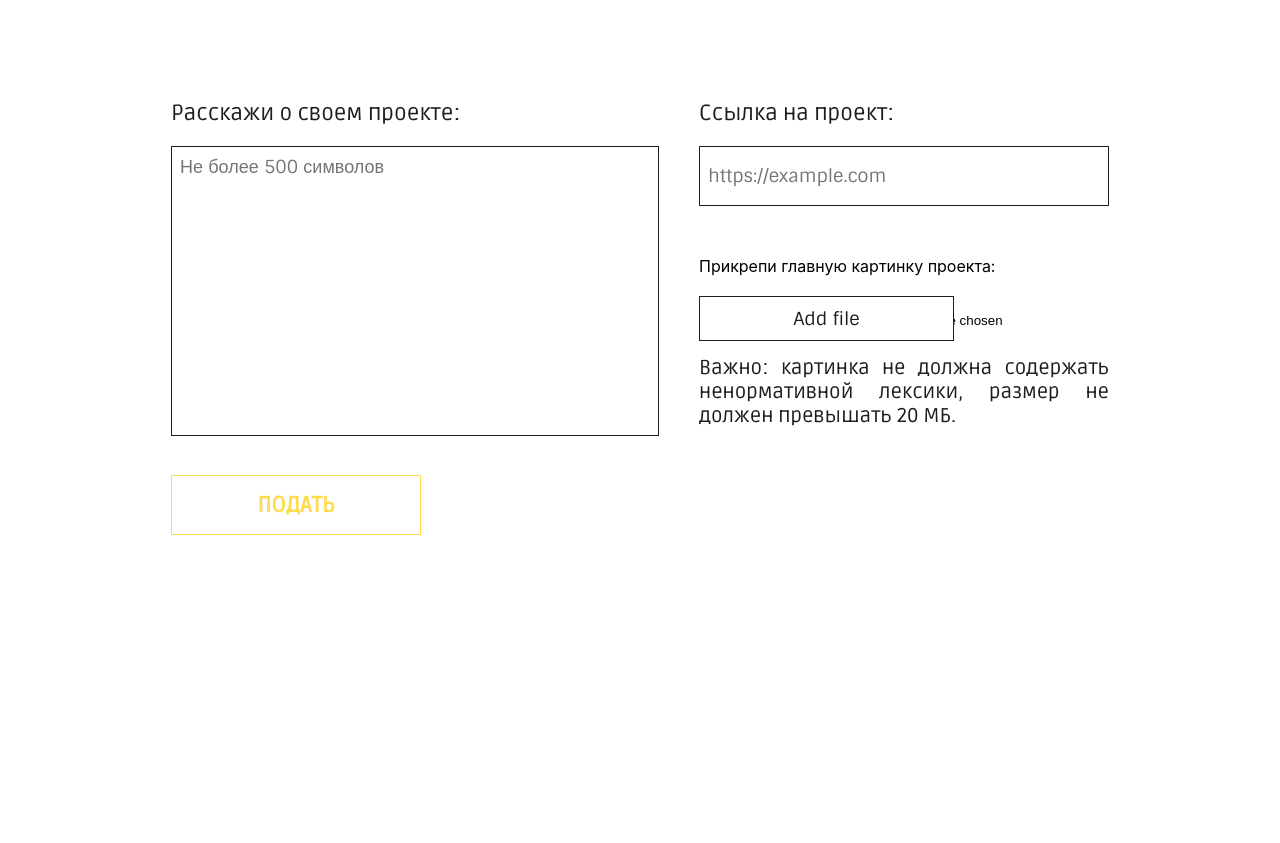
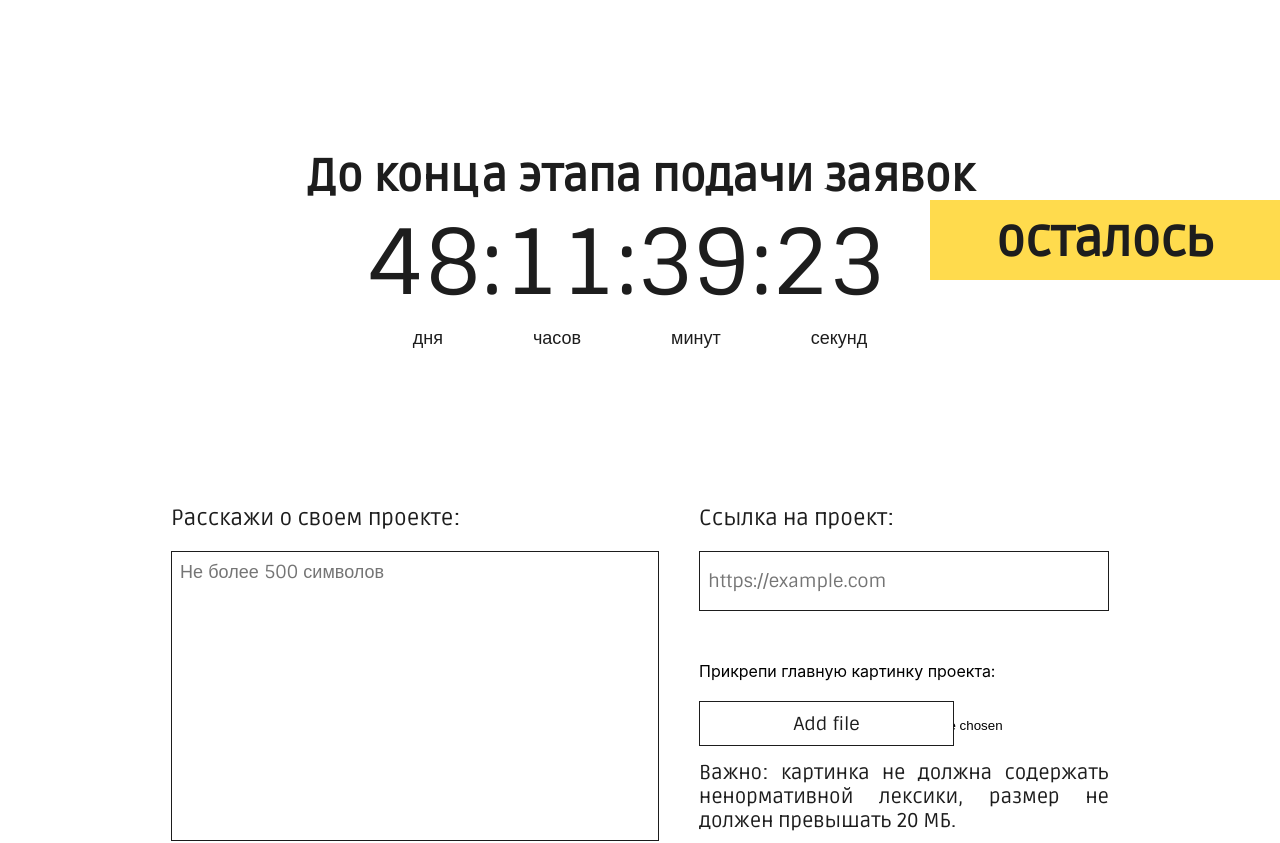
Before and after one commit to sonia13marker/creative.ct, a React (Create React App) app: page /submit in a window 1280 px wide. Shown: the top 843 px of the page. Before the commit the page ends 800 px from the top, so only its background shows below. Built offline with nearby package versions, Linux system fonts and the light colour scheme.

Commit message:
таймер
добавление таймера для подачи заявок (дата фейковая)

```diff
--- a/package.json
+++ b/package.json
@@ -10,6 +10,7 @@
     "classnames": "^2.3.2",
     "jquery.marquee": "^1.6.0",
     "react": "^18.2.0",
+    "react-countdown": "^2.3.5",
     "react-dom": "^18.2.0",
     "react-responsive": "^9.0.2",
     "react-router": "^6.7.0",
--- a/src/pages/SubmitRequest/SubmitRequest.jsx
+++ b/src/pages/SubmitRequest/SubmitRequest.jsx
@@ -1,9 +1,24 @@
 import style from './style.module.css';
+import Countdown from 'react-countdown';
 
 export function SubmitRequest () {
     return (<div>
         <div className={style.wrapper}>
-        <section className={style.wrapper__timer}></section>
+
+        <section className={style.wrapper__timer}>
+            <h2 className={style.timer__h2}>До конца этапа подачи заявок</h2>
+            <p className={style.timer}>
+                {/*год-месяц-день*/}
+                <Countdown date="2023-03-15T00:00:00"/>
+                <span className={style.timer__desc}>дня</span>
+                <span className={style.timer__desc}>часов</span>
+                <span className={style.timer__desc}>минут</span>
+                <span className={style.timer__desc}>секунд</span>
+            </p>
+            <span className={style.timer__line}>
+                <p>Осталось</p>
+            </span>
+        </section>
 
         <section className={style.wrapper__form}>
                 {/*в action указать ссылку на обработку формы (бэк) */}
--- a/src/pages/SubmitRequest/style.module.css
+++ b/src/pages/SubmitRequest/style.module.css
@@ -3,7 +3,60 @@
 }
 
 .wrapper__timer {
+    display: flex;
+    flex-direction: column;
+    align-items: center;
+    margin-top: 150px;
+    margin-bottom: 50px;
+    position: relative;
 
+}
+
+.timer__h2 {
+    font-family: 'Ruda', sans-serif;
+    font-weight: 700;
+    font-size: 45px;
+    line-height: 55px;
+    color: var(--main-black);
+}
+.timer {
+    font-family: 'Sintony', sans-serif;
+    font-weight: 400;
+    font-size: 90px;
+    line-height: 117px;
+    text-transform: uppercase;
+    color: var(--main-black);
+}
+.timer__desc {
+    display: table-cell;
+    font-family: 'Sintony', sans-serif;
+    font-weight: 400;
+    font-size: 18px;
+    line-height: 23px;
+    color: var(--main-black);
+    text-transform: lowercase;
+    padding: 5px 45px;
+}
+
+.timer__line {
+    width: 350px;
+    height: 80px;
+    background-color: var(--main-yel);
+    display: flex;
+    justify-content: center;
+    align-items: center;
+    align-self: flex-end;
+    position: absolute;
+    top: 50px;
+}
+
+.timer__line > p {
+    font-family: 'Ruda', sans-serif;
+    font-weight: 700;
+    font-size: 50px;
+    line-height: 61px;
+    color: var(--main-black);
+    text-transform: lowercase;
 }
 
 .wrapper__form {
```
Also changed, not shown: 1 other file (tests, documents, lock files or other folders).
